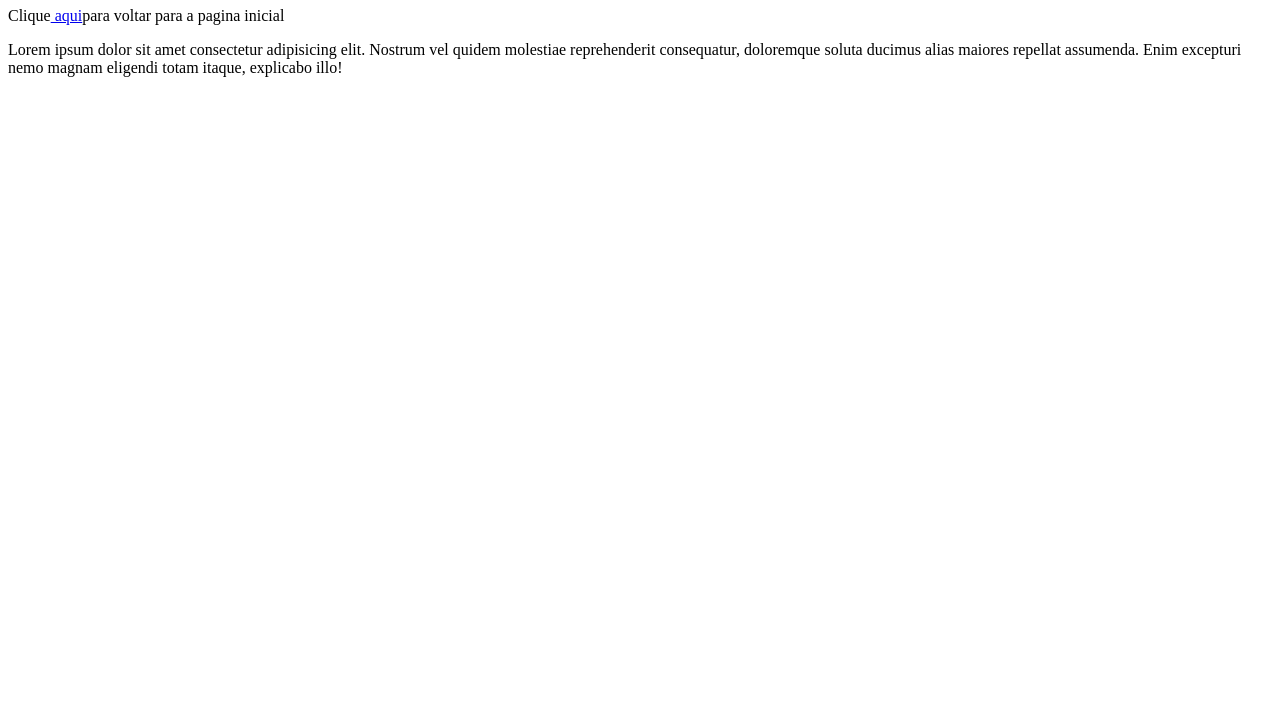
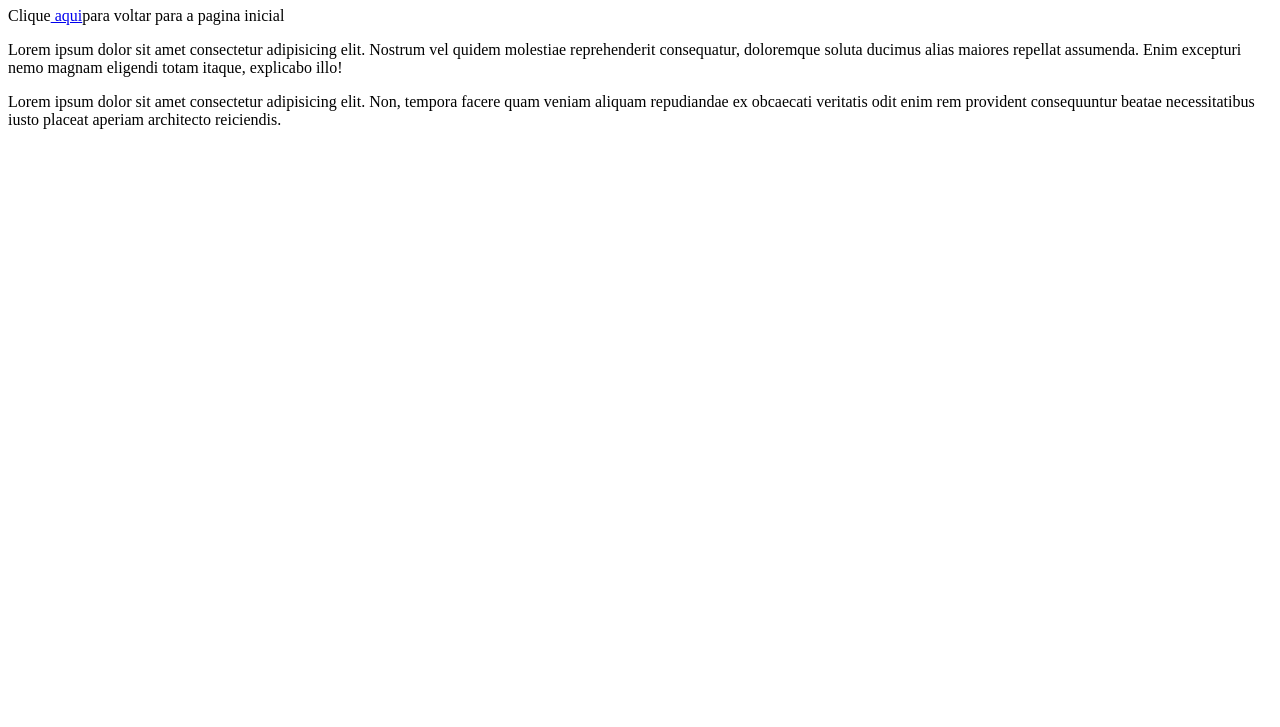
Before and after one commit to RicardoCiriloJunior/git-branches, a plain HTML site: page contato.html in a window 1280 px wide. Shown: the part 73-800 px from the top of the page. Drawn offline with Linux system fonts and the light colour scheme.

Commit message:
adicionando um parágrafo no contato.html

```diff
--- a/contato.html
+++ b/contato.html
@@ -15,6 +15,11 @@
     <section>Lorem ipsum dolor sit amet consectetur adipisicing elit. Nostrum vel quidem molestiae reprehenderit
         consequatur, doloremque soluta ducimus alias maiores repellat assumenda. Enim excepturi nemo magnam eligendi
         totam itaque, explicabo illo!</section>
+    <p>
+        Lorem ipsum dolor sit amet consectetur adipisicing elit. Non, tempora facere quam veniam aliquam repudiandae ex
+        obcaecati veritatis odit enim rem provident consequuntur beatae necessitatibus iusto placeat aperiam architecto
+        reiciendis.
+    </p>
 </body>
 
 </html>
```
